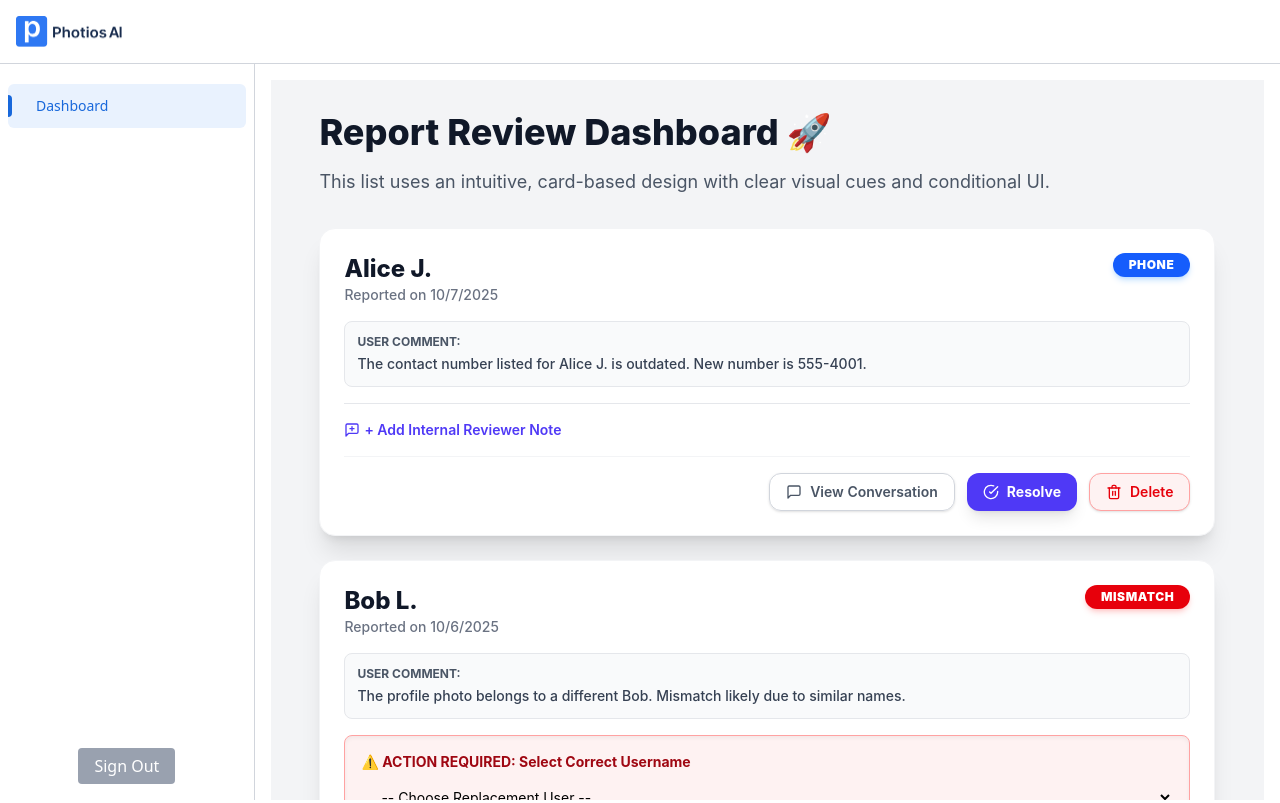
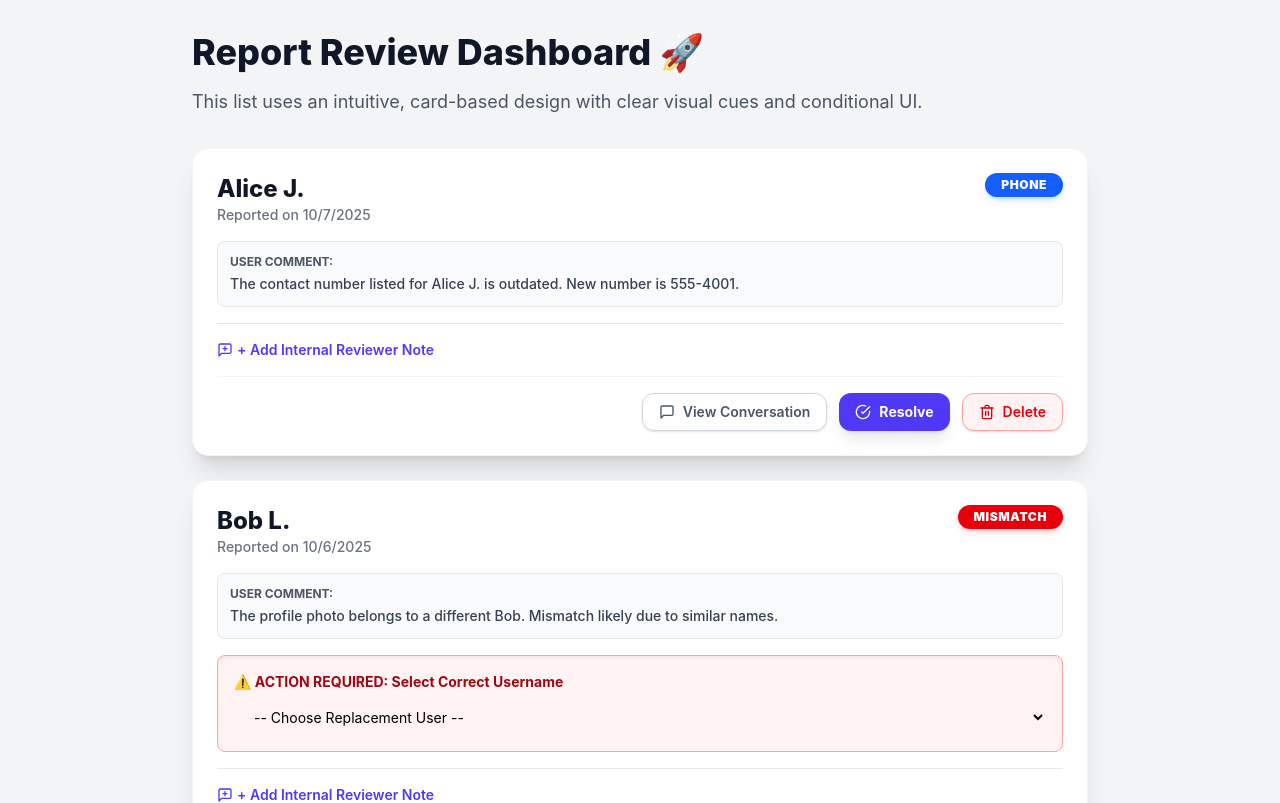
Before and after one commit to amit-talaura/review_dashboard, a React (Vite) app: page / in a window 1280 px wide. Shown: the top 803 px of the page. Built offline with nearby package versions, Linux system fonts and the light colour scheme; sample sign-in values are in the browser's storage.

Commit message:
layout remove

```diff
--- a/src/App.jsx
+++ b/src/App.jsx
@@ -15,9 +15,7 @@ const App = () => {
       <Routes>
         <Route path="/login" element={<Login />} />
         <Route element={<ProtectedRoutes />}>
-          <Route element={<Layout />}>
-            <Route element={<Index />} path="/" />
-          </Route>
+          <Route element={<Index />} path="/" />
         </Route>
       </Routes>
     </Router>
```
